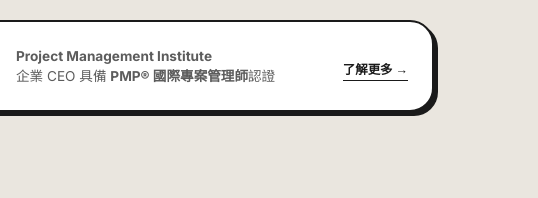
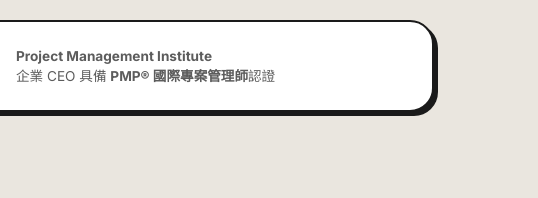
Before and after one commit to wulingteen/arbonova-website, a website built with Vite: page index.html in a window 1280 px wide. Shown: the part 4981-5179 px from the top of the page, 742-1280 px from the left. Built offline with nearby package versions, Linux system fonts and the light colour scheme.

Commit message:
style: remove 'Learn more' link from PMI block

```diff
--- a/index.html
+++ b/index.html
@@ -437,8 +437,6 @@
                 <strong>Project Management Institute</strong><br />
                 企業 CEO 具備 <strong>PMP® 國際專案管理師</strong>認證
               </div>
-              <a href="https://www.linkedin.com/company/projectmanagementinstitute/" target="_blank"
-                rel="noopener noreferrer" class="pmi-link">了解更多 →</a>
             </div>
           </div>
         </div>
```
